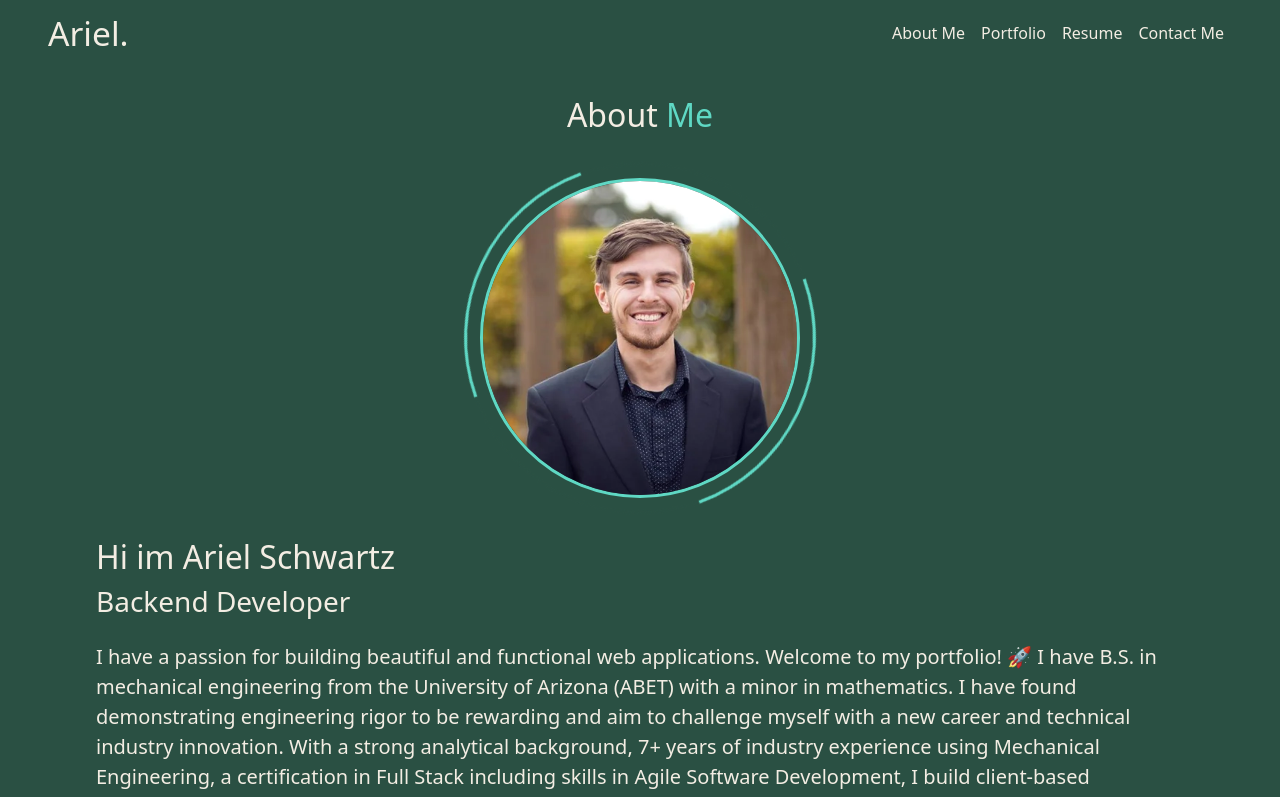
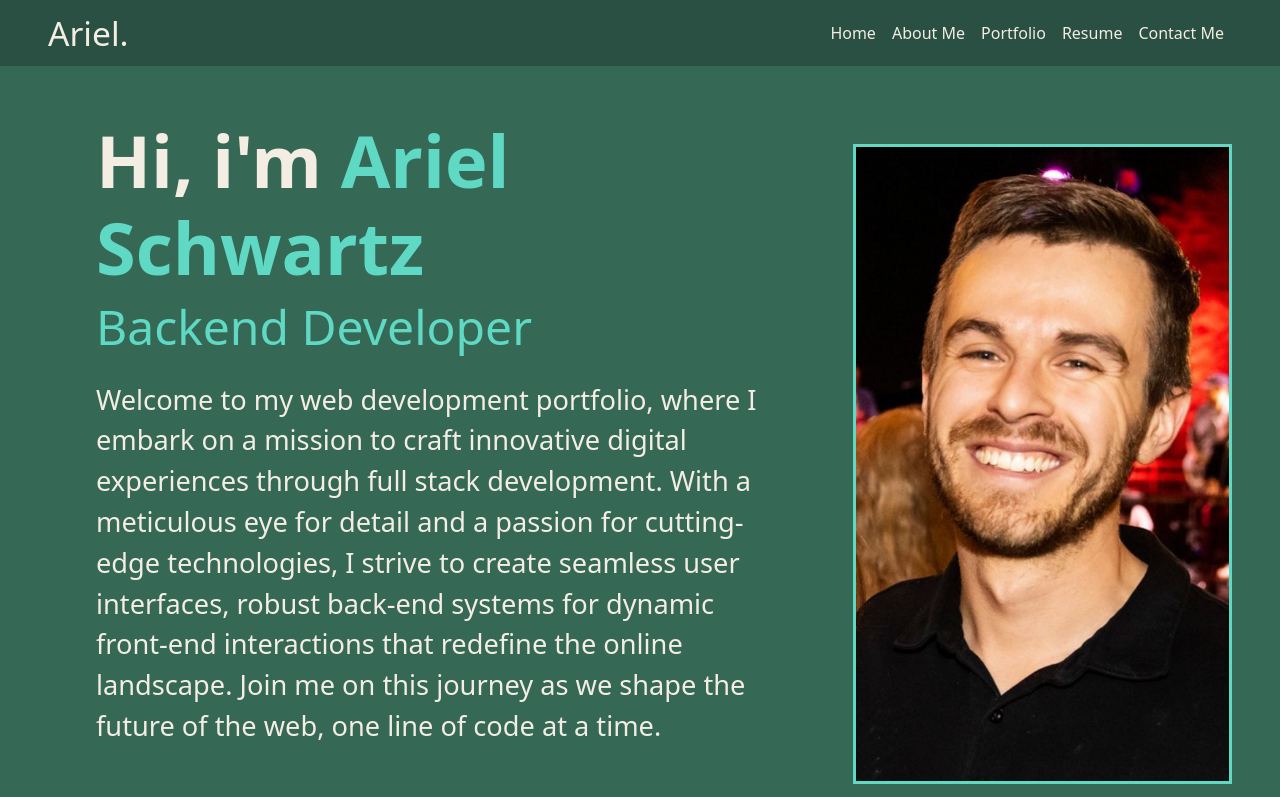
Before and after one commit to arishorts/arishorts-portfolio, a React (Create React App) app: page / in a window 1280 px wide. Shown: the top 797 px of the page. Built offline with nearby package versions, Linux system fonts and the light colour scheme.

Commit message:
Added home page and altered navbar respectively

```diff
--- a/src/App.css
+++ b/src/App.css
@@ -61,6 +61,8 @@ a:hover,
   scroll-margin-top: var(--navbar-height);
 }
 
+.home-span,
+.home-subheader,
 .resume-span,
 .aboutme-span,
 .portfolio-span,
@@ -70,6 +72,7 @@ a:hover,
   color: var(--color-turquoise-blue);
 }
 
+.home-container,
 .portfolio-container,
 .contactme-container,
 #email,
@@ -80,6 +83,16 @@ a:hover,
   scroll-margin-top: var(--navbar-height);
 }
 
+#name:autofill,
+#email:autofill,
+#name:-webkit-autofill::first-line,
+#email:-webkit-autofill::first-line {
+  color: var(--color-ivory-white) !important;
+  -webkit-box-shadow: 0 0 0px 1000px var(--color-cactus-green) inset;
+}
+
+.home-header,
+.home-content,
 .aboutme-header,
 .aboutme-content,
 .project-header,
@@ -97,6 +110,19 @@ a:hover,
 #medium,
 #message {
   color: var(--color-ivory-white);
+}
+
+.home-header {
+  font-size: 4.5rem;
+  font-weight: 700;
+}
+
+.home-subheader {
+  font-size: 3rem;
+}
+
+.home-content {
+  font-size: 1.7rem;
 }
 
 .project {
@@ -180,6 +206,14 @@ a:hover,
   width: 100%;
 }
 
+.home-img img {
+  width: 29rem;
+  height: 40rem;
+  object-position: 100% 25%;
+  object-fit: cover;
+  border: 0.2rem solid var(--color-turquoise-blue);
+}
+
 /* img control */
 .about-img {
   display: flex;
--- a/src/App.js
+++ b/src/App.js
@@ -7,6 +7,7 @@ import Resume from "./components/resume";
 import Header from "./components/common/header";
 import Footer from "./components/footer";
 import NavBar from "./components/common/navbar";
+import Home from "./components/home";
 
 function App() {
   // const [currentPage, setCurrentPage] = useState("AboutMe");
@@ -34,6 +35,7 @@ function App() {
         <NavBar />
         {/* <Header currentPage={currentPage} handlePageChange={handlePageChange} /> */}
         {/* {renderPage()} */}
+        <Home />
         <AboutMe />
         <Portfolio />
         <Resume />
--- a/src/components/aboutme.jsx
+++ b/src/components/aboutme.jsx
@@ -1,10 +1,9 @@
 import React from "react";
-// import { motion } from "framer-motion";
 
 const AboutMe = () => {
   return (
     <div className="container-fluid p-4 p-sm-5" id="aboutme">
-      <h2 className="text-center aboutme-header mt-5 pb-1">
+      <h2 className="text-center aboutme-header pb-1 mt-5">
         About <span className="aboutme-span">Me</span>
       </h2>
 
@@ -14,7 +13,6 @@ const AboutMe = () => {
       </picture>
 
       <section className="fs-5 px-5 aboutme-content">
-        <h2 className="aboutme-header">Hi im Ariel Schwartz</h2>
         <h3>Backend Developer</h3>
         <p className="pt-3">
           I have a passion for building beautiful and functional web
--- a/src/components/common/input.jsx
+++ b/src/components/common/input.jsx
@@ -7,6 +7,7 @@ const Input = ({ name, label, error, ...rest }) => {
         {label}
       </label>
       <input
+        // style={{ WebkitBoxShadow: "0 0 0 1000px red inset" }}
         {...rest}
         name={name}
         id={name}
--- a/src/components/common/navbar.jsx
+++ b/src/components/common/navbar.jsx
@@ -16,6 +16,9 @@ const NavBar = ({ currentPage, onPageChange }) => {
         <Navbar.Toggle aria-controls="responsive-navbar-nav" />
         <Navbar.Collapse id="responsive-navbar-nav">
           <Nav className="ms-auto pe-5">
+            <Nav.Link href="#home" id="navbar-item-aboutme">
+              Home
+            </Nav.Link>
             <Nav.Link href="#aboutme" id="navbar-item-aboutme">
               About Me
             </Nav.Link>
--- /dev/null
+++ b/src/components/home.jsx
@@ -0,0 +1,42 @@
+import React from "react";
+
+const Home = () => {
+  return (
+    <div
+      className="container-fluid home-container p-4 p-sm-5 d-flex align-items-center"
+      id="home"
+    >
+      <div className="row mt-5">
+        <div className="col-12 col-lg-8 d-flex align-items-center">
+          <section className="fs-5 px-5">
+            <h1 className="home-header ">
+              Hi, i'm <span className="home-span">Ariel Schwartz</span>
+            </h1>
+            <h3 className="home-subheader">Backend Developer</h3>
+            <p className="pt-3 home-content">
+              Welcome to my web development portfolio, where I embark on a
+              mission to craft innovative digital experiences through full stack
+              development. With a meticulous eye for detail and a passion for
+              cutting-edge technologies, I strive to create seamless user
+              interfaces, robust back-end systems for dynamic front-end
+              interactions that redefine the online landscape. Join me on this
+              journey as we shape the future of the web, one line of code at a
+              time.
+            </p>
+          </section>
+        </div>
+        <div className="col-12 col-lg-4 text-center">
+          <picture className="home-img">
+            <img
+              className="img-fluid mt-5"
+              alt="Ariel"
+              srcSet={process.env.PUBLIC_URL + "/photo.JPG"}
+            />
+          </picture>
+        </div>
+      </div>
+    </div>
+  );
+};
+
+export default Home;
--- a/src/components/portfolio.jsx
+++ b/src/components/portfolio.jsx
@@ -67,9 +67,9 @@ class Portfolio extends Component {
             My <span className="portfolio-span">Portfolio</span>
           </h2>
 
-          <div className="row justify-content-evenly">
+          <div className="row justify-content-center">
             {this.state.repos.map((repo, index) => (
-              <div className="col-12 col-md-6 g-5" key={index}>
+              <div className="col-12 col-md-5 g-5" key={index}>
                 <div
                   className="portfolio-card rounded-4"
                   style={{ height: "100%" }}
```
Also changed, not shown: public/photo.JPG (added).
